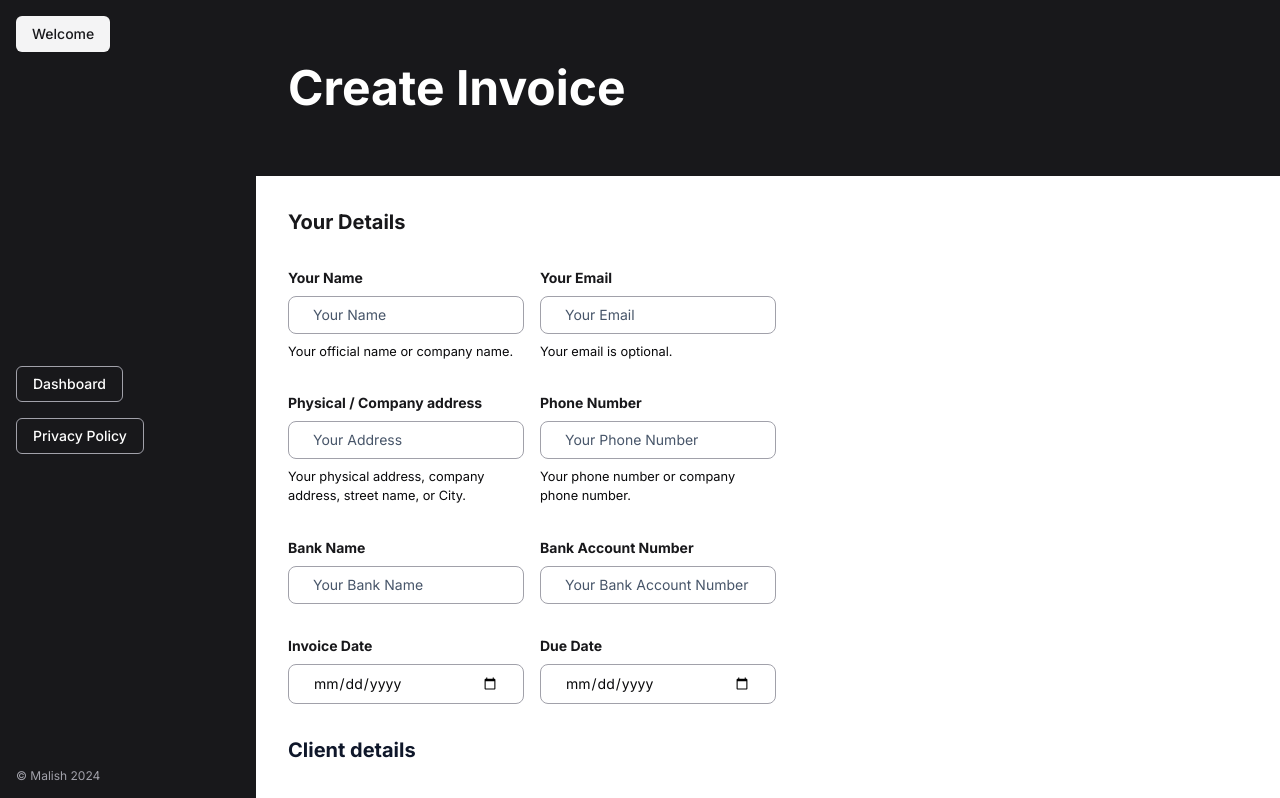
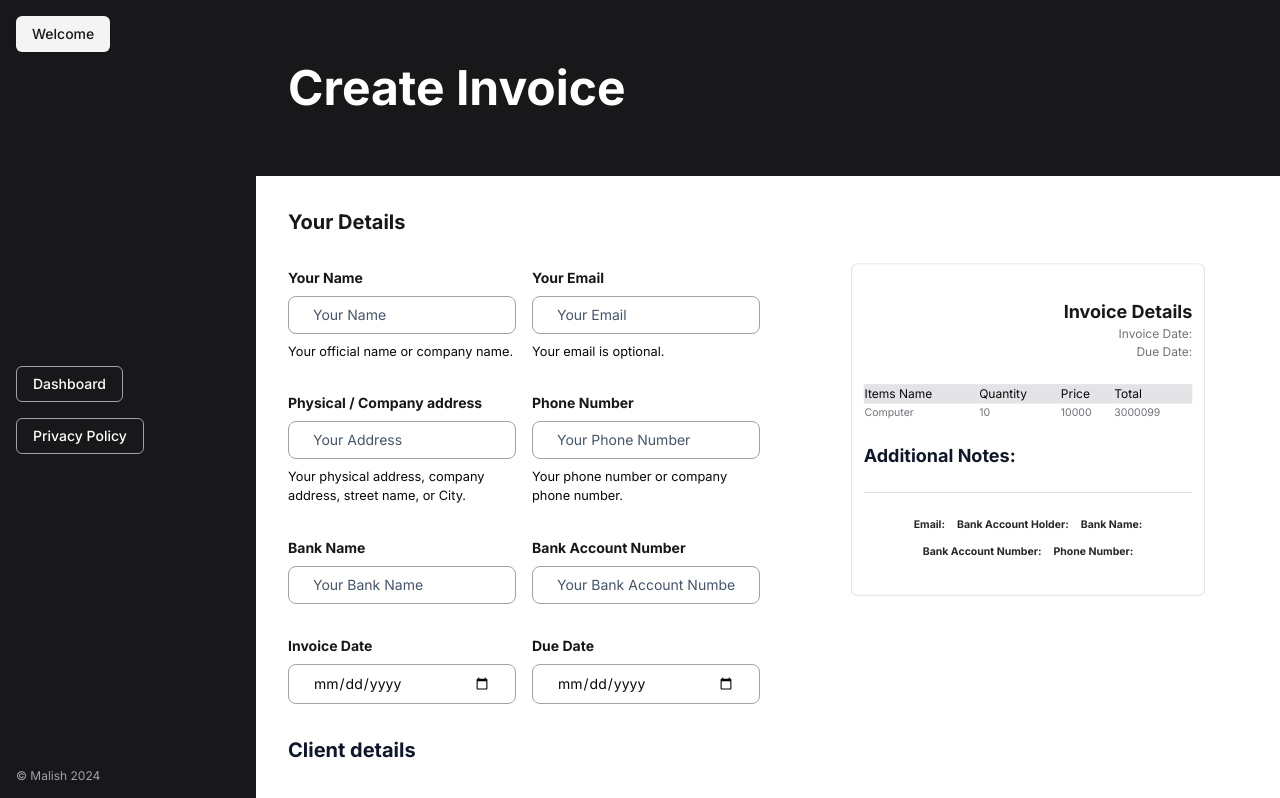
Before and after one commit to malish-stha/next-invoice, a Next.js app: page /dashboard in a window 1280 px wide. Shown: the top 798 px of the page. Built offline with nearby package versions, Linux system fonts and the light colour scheme.

Commit message:
Add PreviewInvoice component to Dashboard page.

```diff
--- /dev/null
+++ b/app/(dashboard)/_components/previewInvoice.js
@@ -0,0 +1,89 @@
+import React from "react";
+
+export default function PreviewInvoice({ values }) {
+  return (
+    <>
+      <div className=" sticky top-4 border border-zinc-300 p-4 rounded-lg scale-75">
+        <article className="flex flex-col items-end justify-end">
+          <h2 className="text-2xl text-slate-900 font-bold">{values.name}</h2>
+          <p className="text-muted-foreground">{values.email}</p>
+          <p className="text-muted-foreground">{values.address}</p>
+        </article>
+
+        <article className="my-8">
+          <h2 className="text-lg text-zinc-800 font-bold">
+            {values.clientName}
+          </h2>
+          <p className="text-muted-foreground">{values.clientEmail}</p>
+          <p className="text-muted-foreground"> {values.clientAddress}</p>
+        </article>
+
+        <article className="my-8 flex flex-col items-end justify-end">
+          <h2 className="text-2xl text-zinc-900 font-bold">Invoice Details</h2>
+          <p className="text-muted-foreground">
+            Invoice Date: {values.invoiceDate}
+          </p>
+          <p className="text-muted-foreground">Due Date: {values.dueDate}</p>
+        </article>
+
+        <article className="mb-8">
+          <table width="100%">
+            <thead>
+              <tr className="bg-zinc-200">
+                <td>Items Name</td>
+                <td>Quantity</td>
+                <td>Price</td>
+                <td>Total</td>
+              </tr>
+            </thead>
+            <tbody>
+              <tr>
+                <td className="text-muted-foreground text-sm">Computer</td>
+                <td className="text-muted-foreground text-sm">10</td>
+                <td className="text-muted-foreground text-sm">10000</td>
+                <td className="text-muted-foreground text-sm">3000099</td>
+              </tr>
+            </tbody>
+          </table>
+        </article>
+
+        <article className="pb-8">
+          <h4 className="text-2xl text-slate-900 font-bold">
+            Additional Notes:
+          </h4>
+          <p className="text-muted-foreground w-1/2 text-xs">{values.notes}</p>
+        </article>
+
+        {/* Invoice Footer */}
+        <article className="border-t border-zinc-300 py-8">
+          <ul className="flex flex-wrap items-center justify-center gap-4">
+            <li className="text-muted-foreground text-sm">
+              <span className="text-zinc-800 font-bold">Email:</span>
+              {values.email}
+            </li>
+            <li className="text-muted-foreground text-sm">
+              <span className="text-zinc-800 font-bold">
+                Bank Account Holder:
+              </span>
+              {values.name}
+            </li>
+            <li className="text-muted-foreground text-sm">
+              <span className="text-zinc-800 font-bold">Bank Name:</span>
+              {values.bankName}
+            </li>
+            <li className="text-muted-foreground text-sm">
+              <span className="text-zinc-800 font-bold">
+                Bank Account Number:
+              </span>
+              {values.bankAccountNumber}
+            </li>
+            <li className="text-muted-foreground text-sm">
+              <span className="text-zinc-800 font-bold">Phone Number:</span>
+              {values.phoneNumber}
+            </li>
+          </ul>
+        </article>
+      </div>
+    </>
+  );
+}
--- a/app/(dashboard)/dashboard/page.js
+++ b/app/(dashboard)/dashboard/page.js
@@ -3,6 +3,7 @@
 import { Button } from "@/components/ui/button";
 import { UserButton } from "@clerk/nextjs";
 import { useState } from "react";
+import PreviewInvoice from "../_components/previewInvoice";
 
 export default function Dashboard() {
   const [name, setName] = useState("");
@@ -33,6 +34,44 @@ export default function Dashboard() {
 
   const [previewInvoice, setPreviewInvoice] = useState(false);
 
+  const values = {
+    name,
+    setName,
+    email,
+    setEmail,
+    address,
+    setAddress,
+    phoneNumber,
+    setPhoneNumber,
+    bankName,
+    setBankName,
+    bankAccountNumber,
+    setBankAccountNumber,
+    invoiceDate,
+    setInvoiceDate,
+    dueDate,
+    setDueDate,
+    clientName,
+    setClientName,
+    clientEmail,
+    setClientEmail,
+    clientAddress,
+    setClientAddress,
+    item,
+    setItem,
+    quantity,
+    setQuantity,
+    price,
+    setPrice,
+    total,
+    setTotal,
+    items,
+    setItems,
+    notes,
+    setNotes,
+    totalAmount,
+  };
+
   return (
     <>
       <div className="p-4 lg:pl-72 lg:py-16 bg-zinc-900">
@@ -44,7 +83,7 @@ export default function Dashboard() {
         </div>
       </div>
 
-      <section className="lg:pl-72 px-4 mt-8 lg:grid lg:grid-cols-2">
+      <section className="lg:pl-72 px-4 mt-8 lg:grid lg:grid-cols-2 gap-8">
         <div>
           <form>
             <h2 className="text-zinc-900 font-bold text-xl mb-8">
@@ -299,8 +338,9 @@ export default function Dashboard() {
           </form>
         </div>
         {/* Invoice Preview */}
-        <div>{name}</div>
-        <div></div>
+        <div>
+          <PreviewInvoice values={values} />
+        </div>
       </section>
     </>
   );
```
